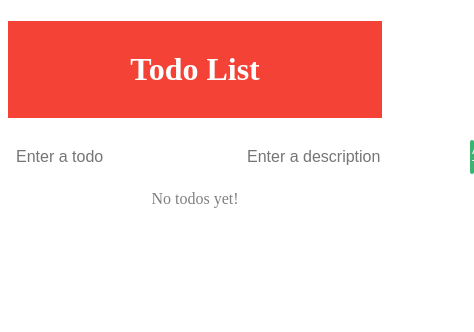
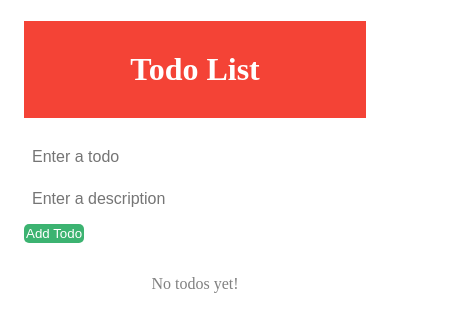
Before and after one commit to ShivamPandey803/PIP-DAY-1, a Vue app in the folder todo-list-app/: page / in a window 390 px wide. Shown: the top 332 px of the page, 474 px wide, since content can reach past the window. Built offline with nearby package versions, Linux system fonts and the light colour scheme.

Commit message:
Pushing codes of my till date learnings and vairous app made by me

```diff
--- a/todo-list-app/src/App.vue
+++ b/todo-list-app/src/App.vue
@@ -21,7 +21,6 @@
 
 <script>
 import TodoItem from './components/TodoItem.vue';
-
 export default {
   components: {
     TodoItem,
@@ -63,25 +62,21 @@ export default {
 
 <style>
 .app {
-  max-width: 500px;
-  margin: 0 auto;
+  max-width: 100;
+  margin: auto;
 }
-
 .title {
   background-color: #f44336;
   padding: 30px 40px;
   color: white;
   text-align: center;
-
 }
-
 .form {
   display: flex;
   justify-content: space-between;
   align-items: center;
   margin-bottom: 1rem;
 }
-
 .input-text {
   flex-grow: 1;
   padding: 0.5rem;
@@ -90,7 +85,6 @@ export default {
   font-size: 1rem;
   margin-right: 0.5rem;
 }
-
 .btn-add {
   padding: 2px;
     margin: 0;
@@ -104,11 +98,34 @@ export default {
     border: none;
     cursor: pointer;
 }
-
 .no-todos {
   text-align: center;
   font-size: 1rem;
   color: gray;
   margin-top: 1rem;
 }
+
+/* For small screens */
+@media only screen and (max-width: 600px) {
+  .app {
+    max-width: 100%;
+    padding: 0 1rem;
+  }
+
+  .form {
+    flex-direction: column;
+    align-items: flex-start;
+    margin-bottom: 2rem;
+  }
+
+  .input-text {
+    margin-right: 0;
+    margin-bottom: 0.5rem;
+  }
+
+  .btn-add {
+    max-width: 100%;
+  }
+}
+
 </style>
--- a/todo-list-app/src/components/TodoItem.vue
+++ b/todo-list-app/src/components/TodoItem.vue
@@ -33,9 +33,9 @@ export default {
 </script>
 <style>
 * {
+  box-shadow: 0 0 0px 0px rgb(157 253 209 / 43%);
   box-sizing: border-box;
 }
-
 .todo-item {
   cursor: pointer;
   position: relative;
@@ -51,11 +51,9 @@ export default {
 .todo-item:hover {
   background: #ddd;
 }
-
 .checkbox {
   margin-right: 0.5rem;
 }
-
 .text {
   flex-grow: 1;
   font-size: 1.5rem;
@@ -65,7 +63,6 @@ export default {
   color: #fff;
   text-decoration: line-through;
 }
-
 .description {
   font-size: 1rem;
   color: gray;
@@ -83,7 +80,6 @@ export default {
   color: white;
 }
 .btn-edit{
-
   cursor: pointer;
     border-radius: 5px;
     border: none;
@@ -100,7 +96,5 @@ export default {
 .btn-save:hover{
   background-color: #79f704;
   color: white;
-
 }
-
 </style>
```
